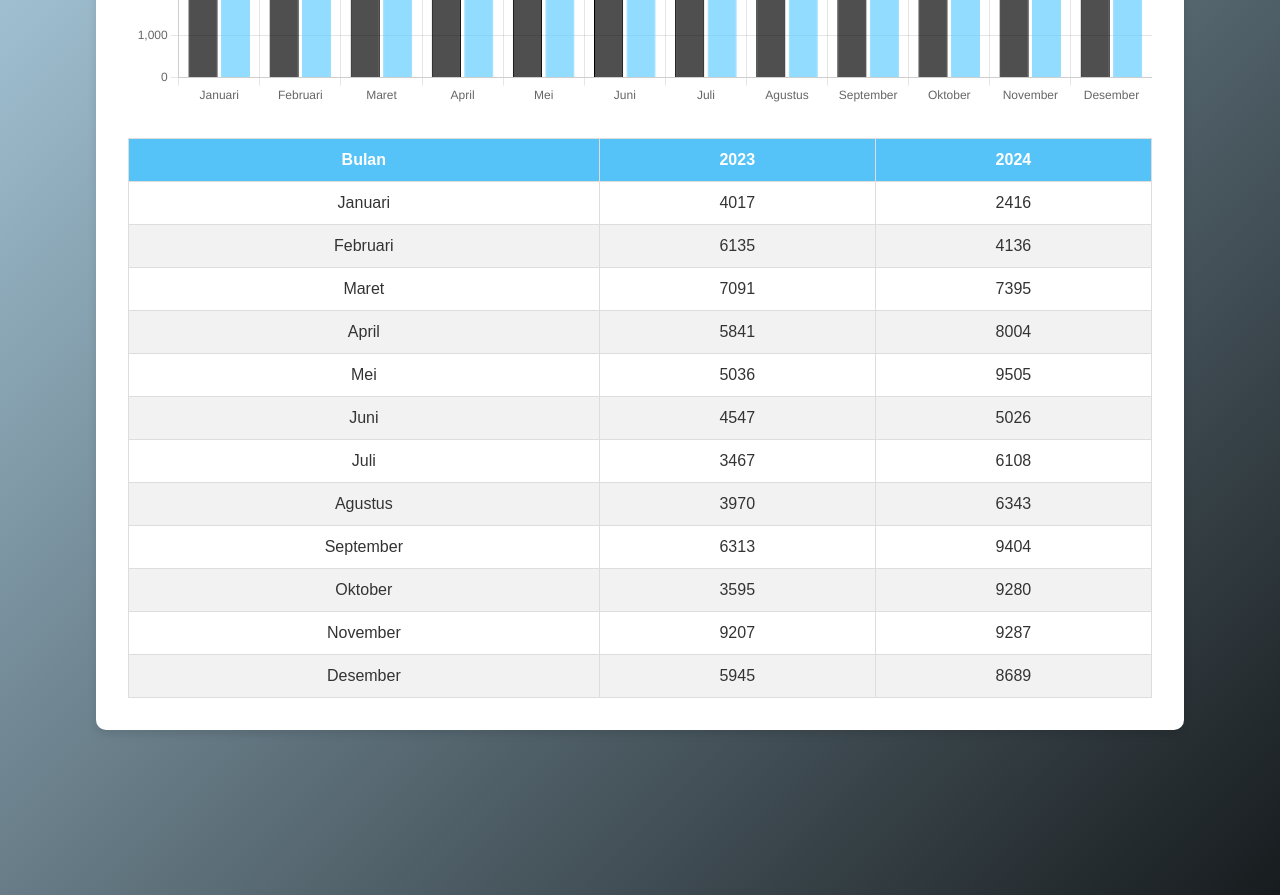
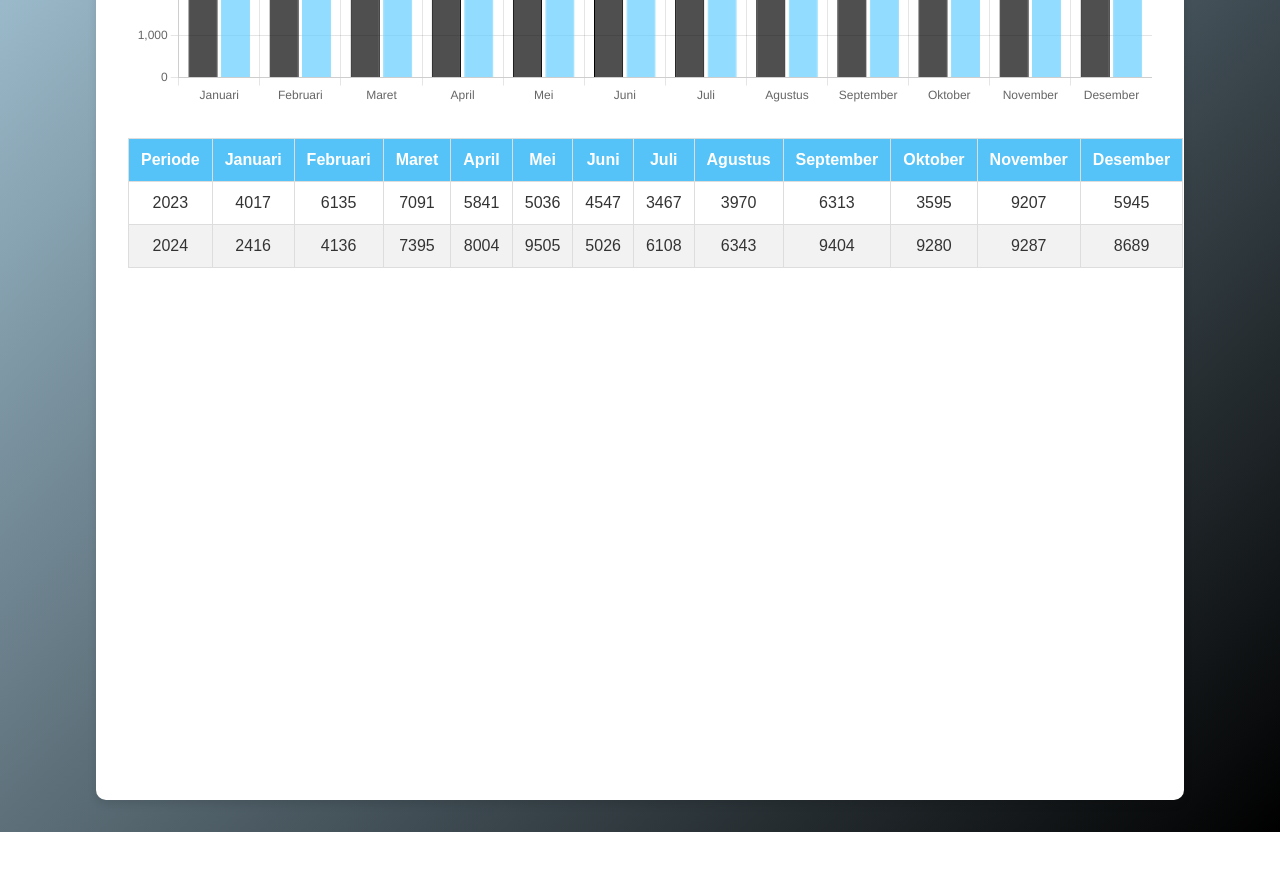
Before and after one commit to r-almsyh/diagram-web, a plain HTML site: page index.html in a window 1280 px wide. Shown: the part 560-1455 px from the top of the page. After the commit the page ends 1392 px from the top, so only its background shows below. Drawn offline with nearby package versions, Linux system fonts and the light colour scheme.

Commit message:
Update index.html

```diff
--- a/index.html
+++ b/index.html
@@ -14,75 +14,54 @@
       <table>
         <thead>
           <tr>
-            <th>Bulan</th>
-            <th>2023</th>
-            <th>2024</th>
+            <th>Periode</th>
+            <th>Januari</th>
+            <th>Februari</th>
+            <th>Maret</th>
+            <th>April</th>
+            <th>Mei</th>
+            <th>Juni</th>
+            <th>Juli</th>
+            <th>Agustus</th>
+            <th>September</th>
+            <th>Oktober</th>
+            <th>November</th>
+            <th>Desember</th>
           </tr>
         </thead>
         <tbody>
           <tr>
-            <td>Januari</td>
+            <td>2023</td>
             <td>4017</td>
-            <td>2416</td>
+            <td>6135</td>
+            <td>7091</td>
+            <td>5841</td>
+            <td>5036</td>
+            <td>4547</td>
+            <td>3467</td>
+            <td>3970</td>
+            <td>6313</td>
+            <td>3595</td>
+            <td>9207</td>
+            <td>5945</td>
           </tr>
           <tr>
-            <td>Februari</td>
-            <td>6135</td>
+            <td>2024</td>
+            <td>2416</td>
             <td>4136</td>
-          </tr>
-          <tr>
-            <td>Maret</td>
-            <td>7091</td>
             <td>7395</td>
-          </tr>
-          <tr>
-            <td>April</td>
-            <td>5841</td>
             <td>8004</td>
-          </tr>
-          <tr>
-            <td>Mei</td>
-            <td>5036</td>
             <td>9505</td>
-          </tr>
-          <tr>
-            <td>Juni</td>
-            <td>4547</td>
             <td>5026</td>
-          </tr>
-          <tr>
-            <td>Juli</td>
-            <td>3467</td>
             <td>6108</td>
-          </tr>
-          <tr>
-            <td>Agustus</td>
-            <td>3970</td>
             <td>6343</td>
-          </tr>
-          <tr>
-            <td>September</td>
-            <td>6313</td>
             <td>9404</td>
-          </tr>
-          <tr>
-            <td>Oktober</td>
-            <td>3595</td>
             <td>9280</td>
-          </tr>
-          <tr>
-            <td>November</td>
-            <td>9207</td>
             <td>9287</td>
-          </tr>
-          <tr>
-            <td>Desember</td>
-            <td>5945</td>
             <td>8689</td>
           </tr>
         </tbody>
       </table>
-    </div>
     <canvas id="salesChart" style="width: 100%; height: 500px"></canvas>
 
     <script src="script.js"></script>
```
